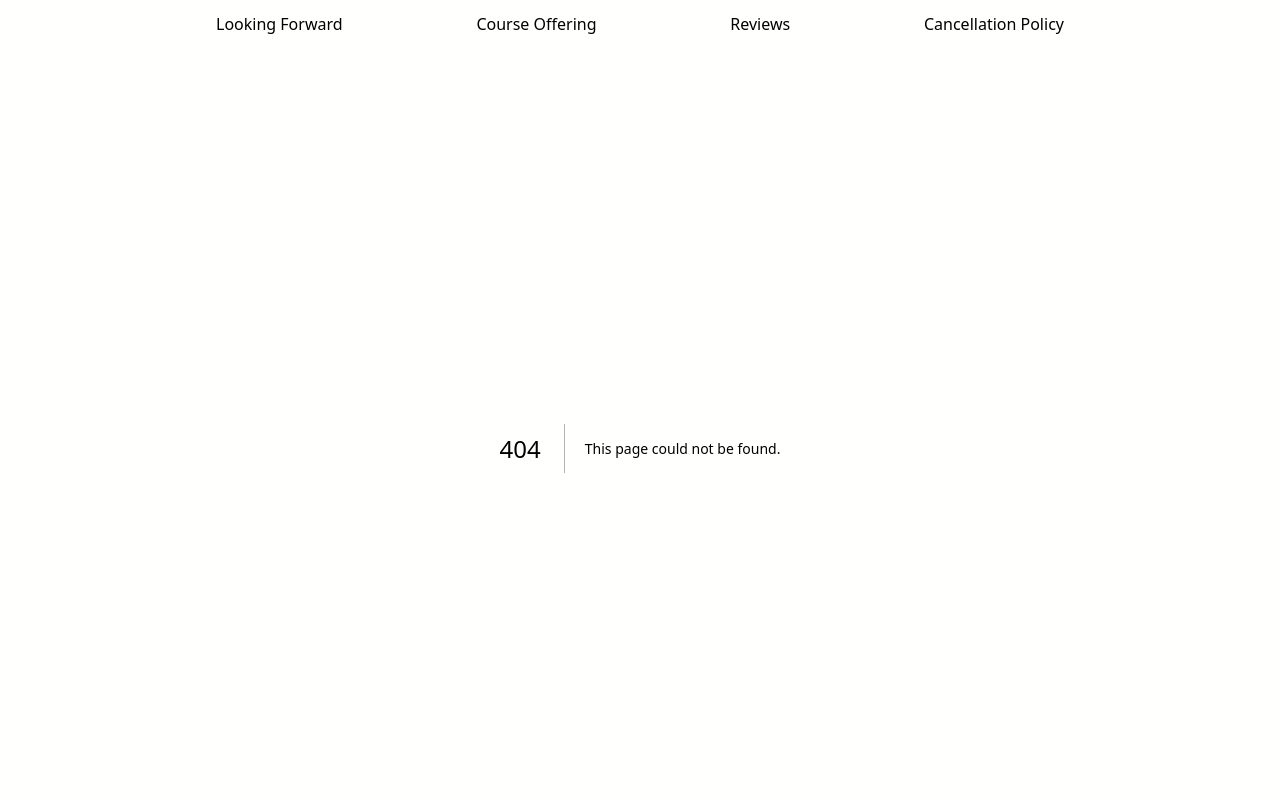
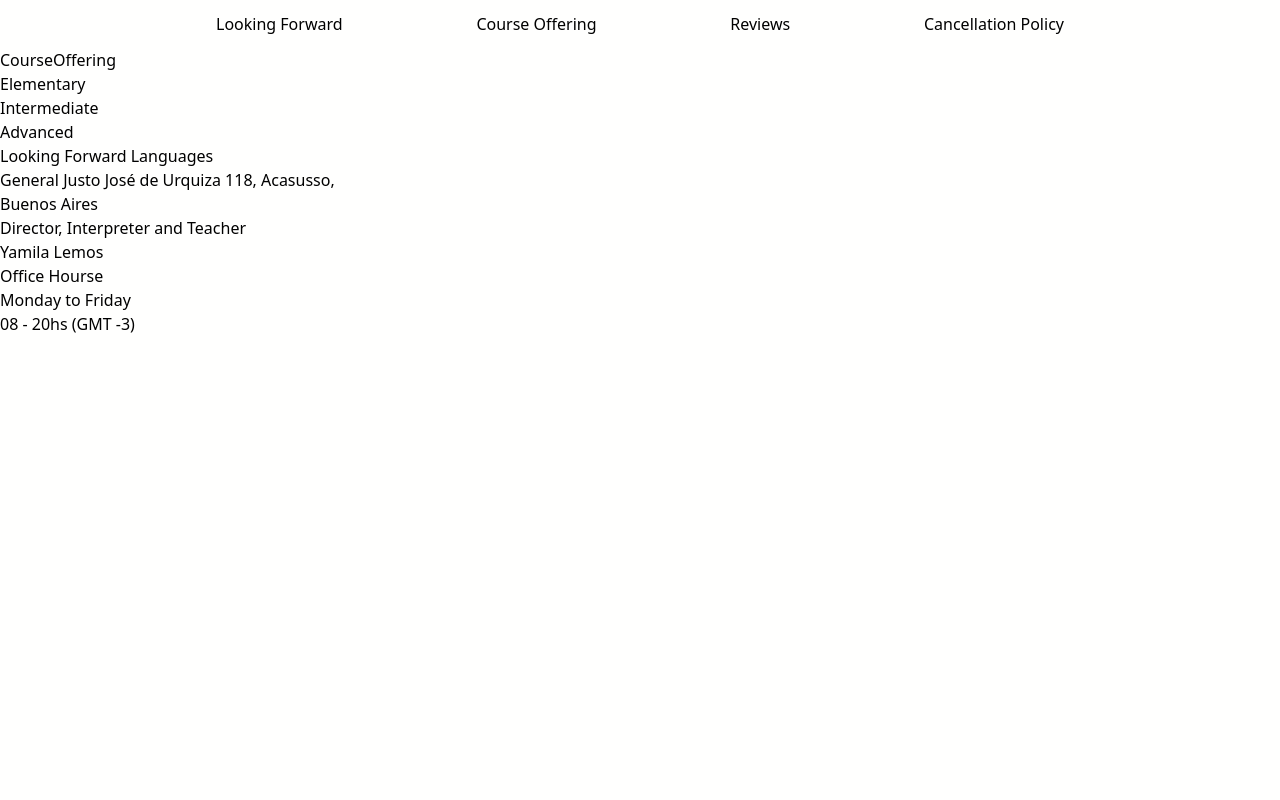
Before and after one commit to AucaCoyan/looking-forward, a Next.js app: page /CourseOffering in a window 1280 px wide. Before the commit this address had no page. Shown: the top 800 px of the page. Built offline with nearby package versions, Linux system fonts and the light colour scheme.

Commit message:
:sparkles: add `CourseOffering`

```diff
--- a/src/components/Navbar.tsx
+++ b/src/components/Navbar.tsx
@@ -9,7 +9,7 @@
         {/* Words navbar */}
         <div className="dark:bg-slate-800 dark:text-cyan-400 px-6 flex items-center m-auto justify-between xl:max-w-4xl sm:max-w-sm">
           <Link href="/">Looking Forward</Link>
-          <div>Course Offering</div>
+          <Link href="/CourseOffering">Course Offering</Link>
           <div>Reviews</div>
           <Link href="/CancellationPolicy">Cancellation Policy</Link>
         </div>
--- /dev/null
+++ b/src/pages/CourseOffering.tsx
@@ -0,0 +1,16 @@
+import React from "react";
+
+const CourseOffering = () => {
+  return (
+    <>
+      <div>CourseOffering</div>
+      <ul>
+        <li>Elementary</li>
+        <li>Intermediate</li>
+        <li>Advanced</li>
+      </ul>
+    </>
+  );
+};
+
+export default CourseOffering;
```
